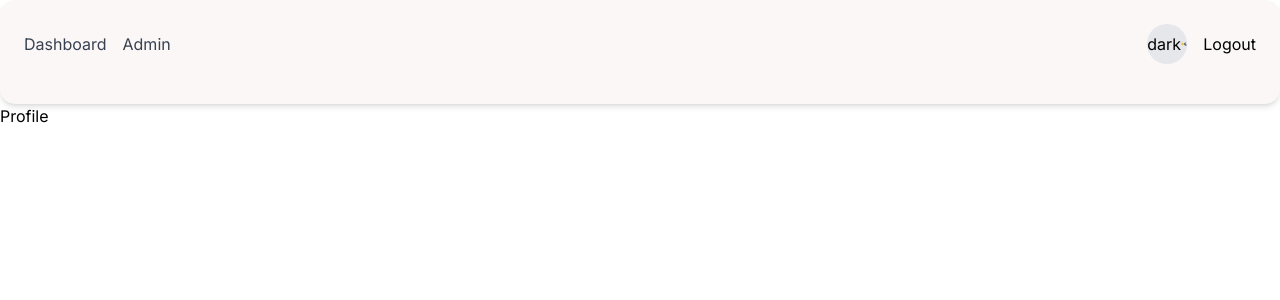
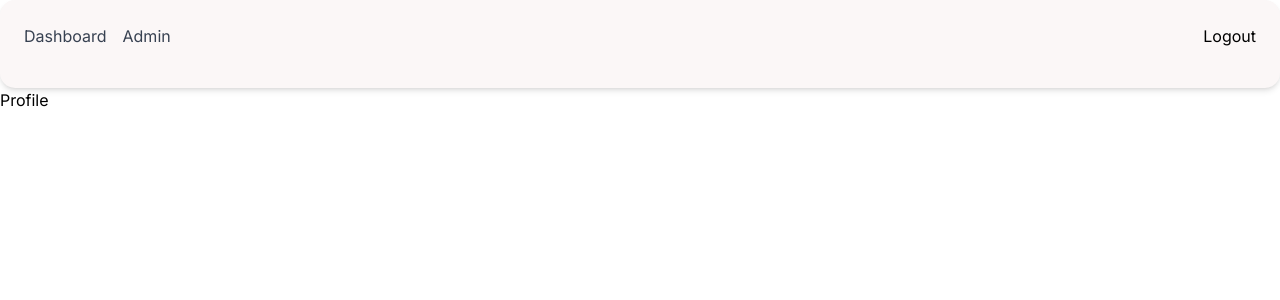
Before and after one commit to soares-daniel/Redskin-Front, a Next.js app: page /dashboard/profile in a window 1280 px wide. Shown: the top 300 px of the page. Built offline with nearby package versions, Linux system fonts and the light colour scheme.

Commit message:
edited out Themebutton

```diff
--- a/src/components/navbar.tsx
+++ b/src/components/navbar.tsx
@@ -48,7 +48,7 @@ export default function Navbar() {
         </Link>
       </div>
       <div className="flex items-center gap-4">
-        <ThemeButton />
+        {/* <ThemeButton /> */}
         <button onClick={logout}>Logout</button>
       </div>
     </nav>
```
